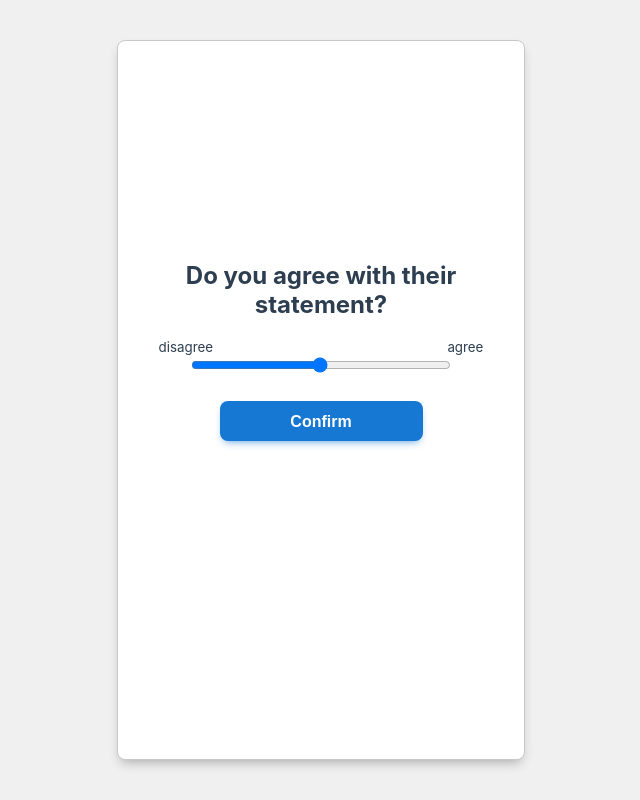
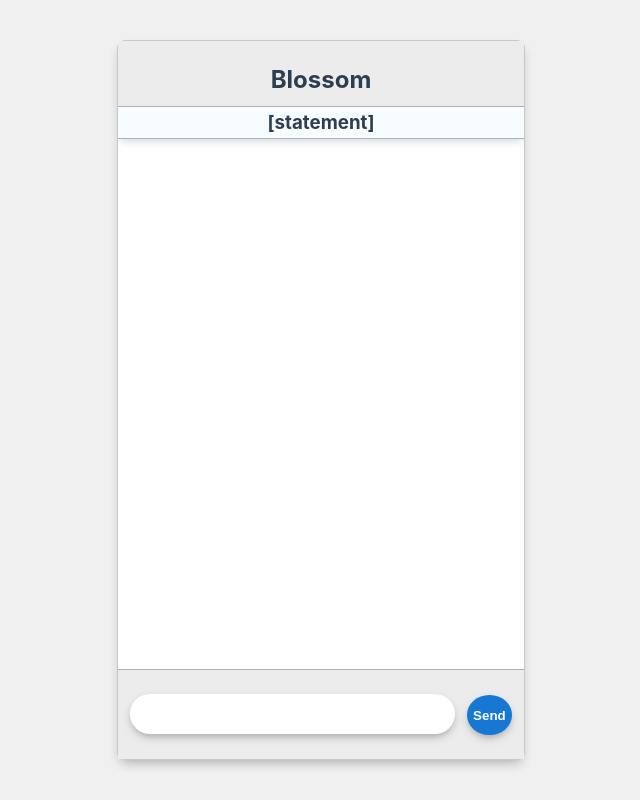
Before and after one commit to MatsErdkamp/vite-vue-anonymous-chatapp, a Vue app: page /chat/Blossom in a window 1280 px wide. Shown: the whole page, without its empty margins (319-959 px from the left). Built offline with nearby package versions, Linux system fonts and the light colour scheme.

Commit message:
removed popup

```diff
--- a/src/components/Chat.vue
+++ b/src/components/Chat.vue
@@ -42,7 +42,7 @@
 <script setup>
 import { ref } from 'vue'
 
-const showPopup = ref(true)
+const showPopup = ref(false)
 const textModel = ref('')
 
 const users = ['statement 1', 'statement 2', 'statement 3', 'statement 4', 'statement 5', 'statement 6', 'statement 7', 'statement 8',]
```
